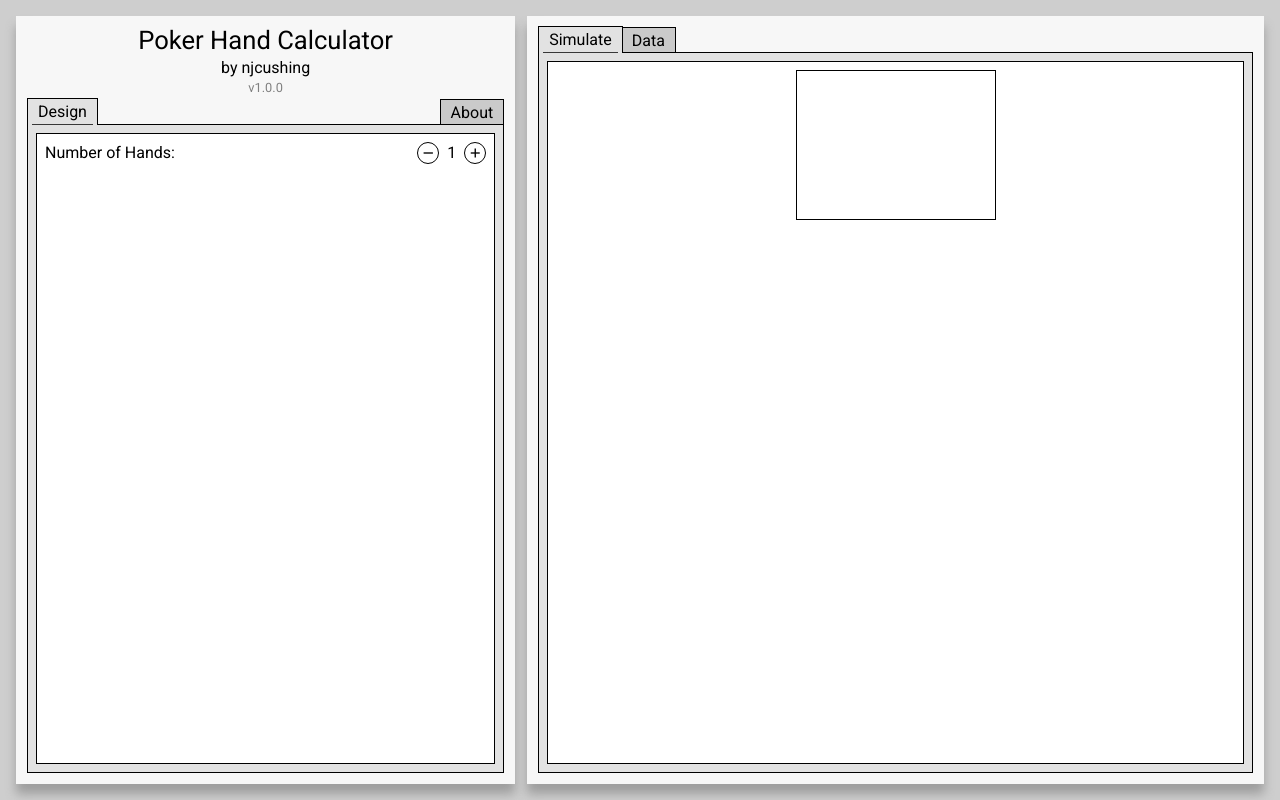
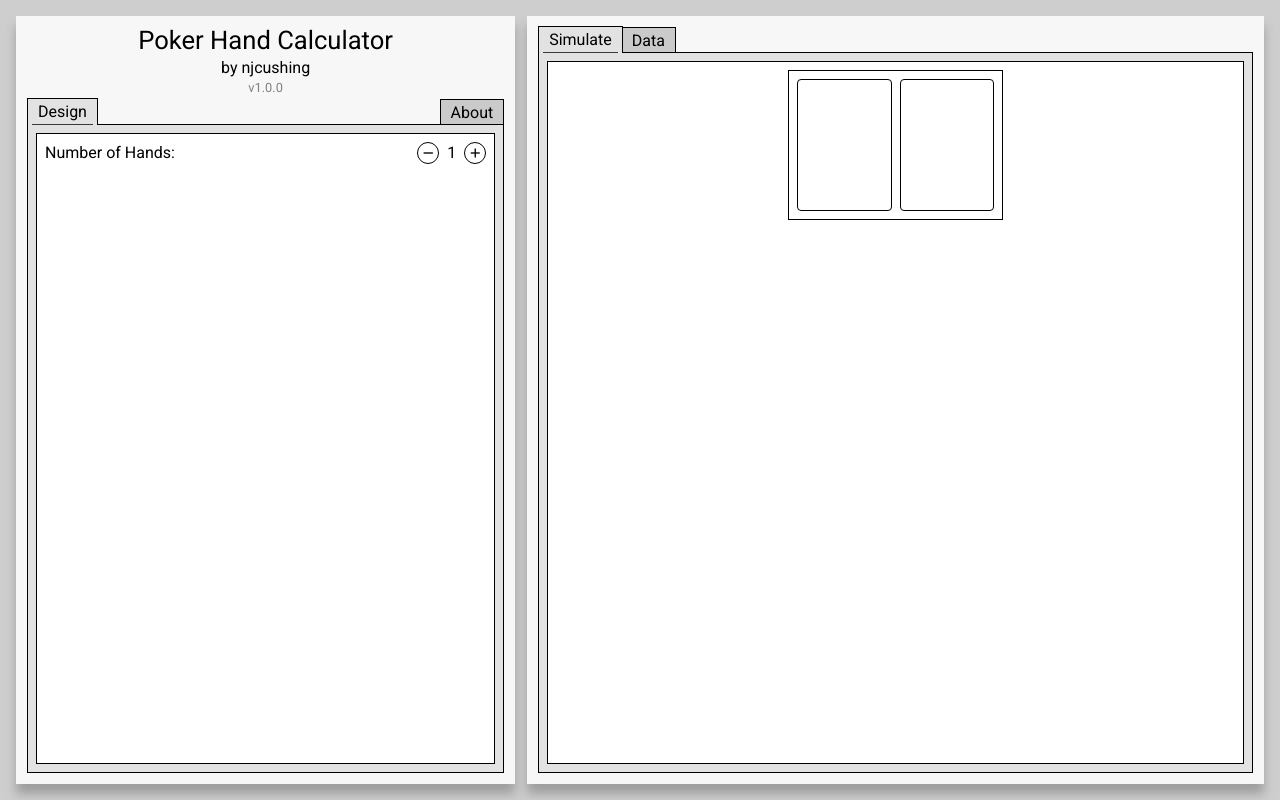
Before and after one commit to njcushing/poker-hand-calculator, a React (Vite) app: page / in a window 1280 px wide. Built offline with nearby package versions, Linux system fonts and the light colour scheme.

Commit message:
Display two child Card components in the Hand component

```diff
--- a/src/features/Simulate/components/Hand/index.module.css
+++ b/src/features/Simulate/components/Hand/index.module.css
@@ -1,6 +1,14 @@
 .hand {
-    width: 200px;
+    border: 1px solid #000;
+
     height: 150px;
+    padding: 8px;
+}
 
-    border: 1px solid #000;
+.cards {
+    display: flex;
+    flex-direction: row;
+    gap: 8px;
+
+    height: 100%;
 }
--- a/src/features/Simulate/components/Hand/index.tsx
+++ b/src/features/Simulate/components/Hand/index.tsx
@@ -1,5 +1,13 @@
+import { Card } from "../Card";
 import styles from "./index.module.css";
 
 export function Hand() {
-    return <div className={styles["hand"]}></div>;
+    return (
+        <div className={styles["hand"]}>
+            <div className={styles["cards"]}>
+                <Card />
+                <Card />
+            </div>
+        </div>
+    );
 }
```
